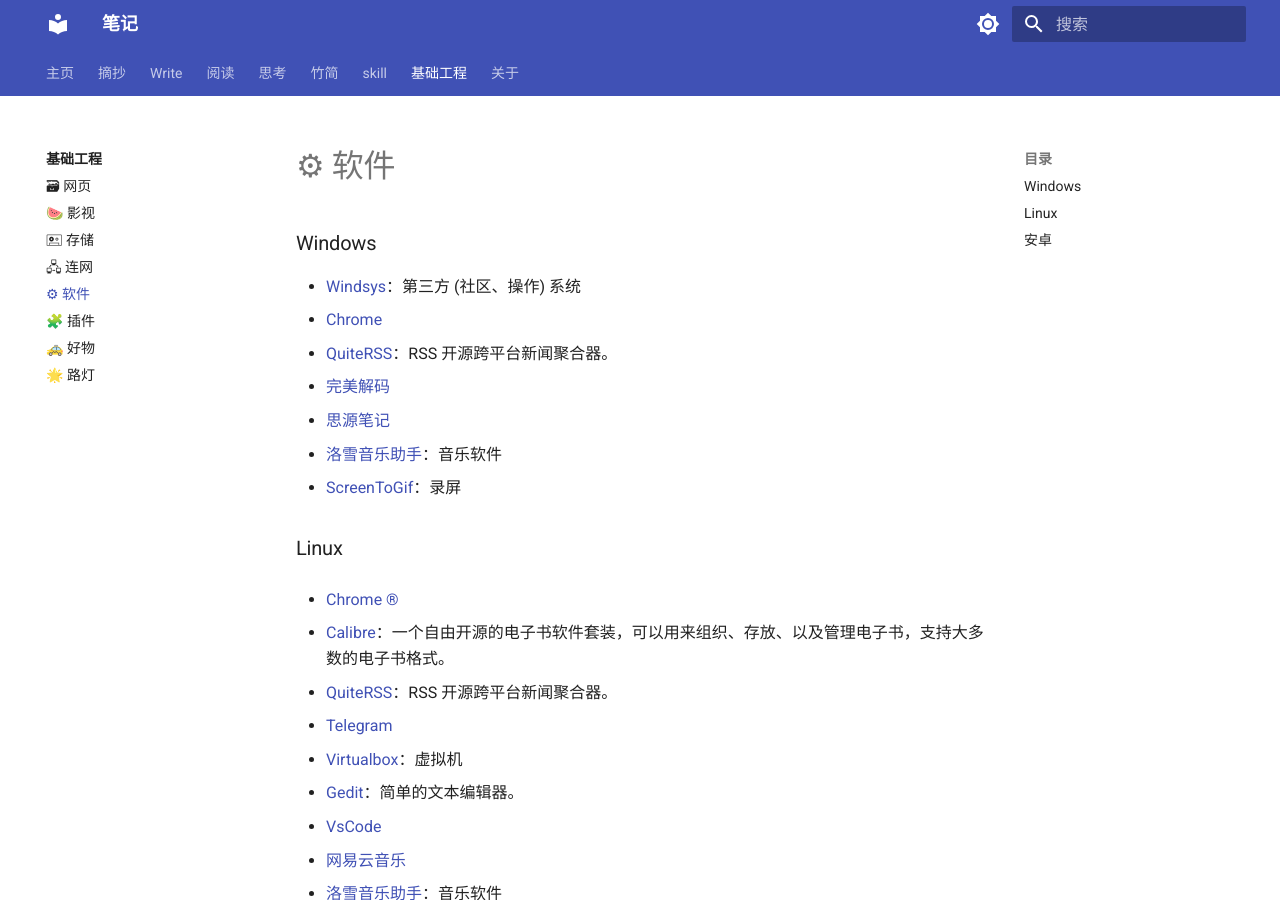
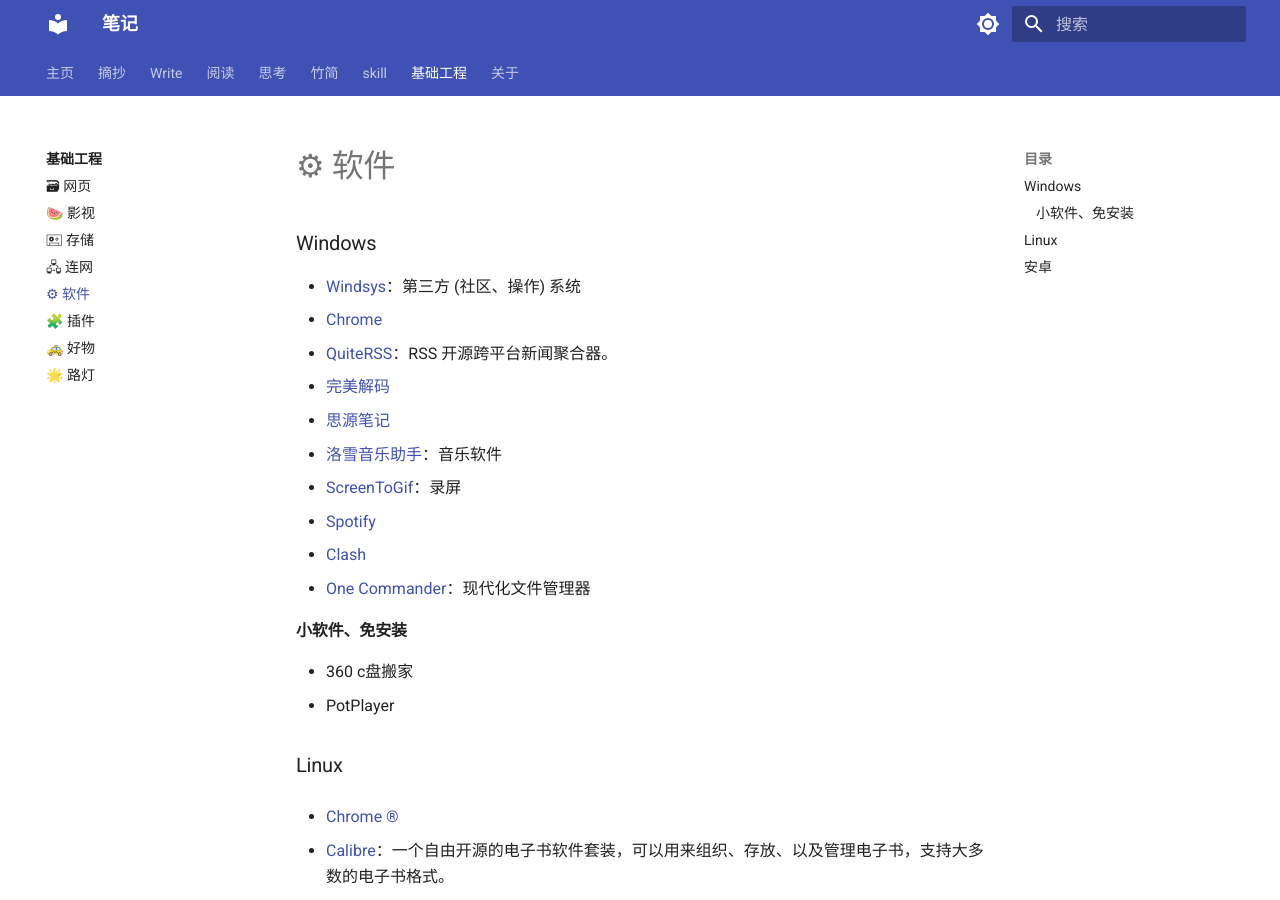
Before and after one commit to dingeral/doc-note, an MkDocs documentation site: the page built from docs/基础工程/0211.md, in a window 1280 px wide and 900 px high. Built offline with MkDocs 1.6.1 and Material for MkDocs 9.7.7, drawn with Linux system fonts in a browser that asks for light colours.

Commit message:
添加一些软件

```diff
--- a/docs/基础工程/0211.md
+++ b/docs/基础工程/0211.md
@@ -7,6 +7,14 @@
 - [思源笔记](https://b3log.org/siyuan/)
 - [洛雪音乐助手](https://github.com/lyswhut/lx-music-desktop)：音乐软件
 - [ScreenToGif](https://www.screentogif.com/)：录屏
+- [Spotify](https://open.spotify.com/)
+- [Clash]()
+- [One Commander](https://www.onecommander.com/)：现代化文件管理器
+#### 小软件、免安装
+
+  - 360 c盘搬家
+  - PotPlayer
+
 
 ### Linux
 
```
